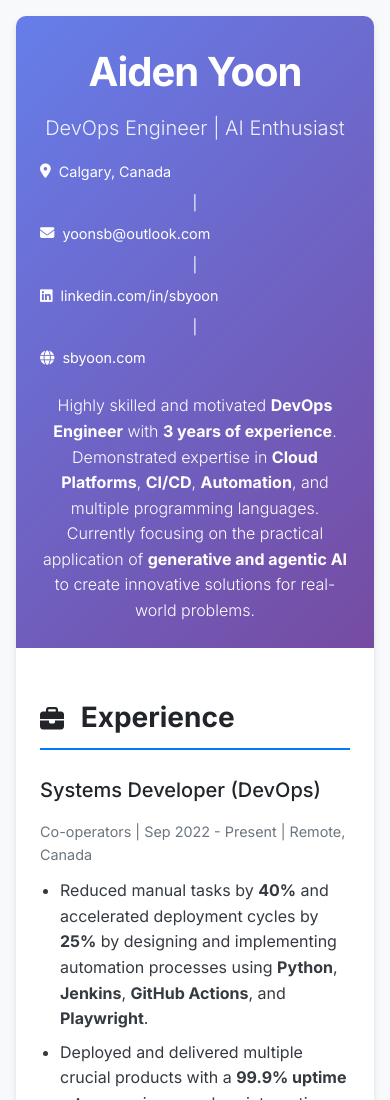
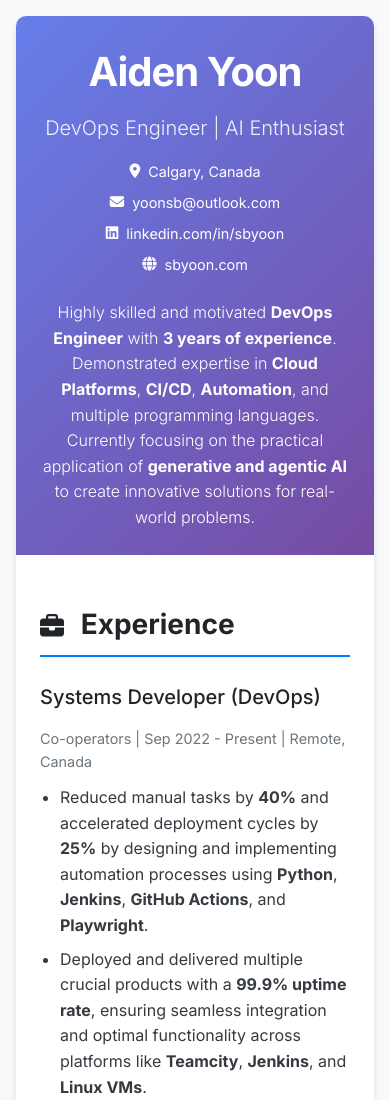
Before and after one commit to yansigit/sbyoon.com, a plain HTML site: page index.html in a window 390 px wide. Shown: the top 1100 px of the page. Drawn offline with nearby package versions, Linux system fonts and the light colour scheme.

Commit message:
fix the header mobile view

```diff
--- a/index.html
+++ b/index.html
@@ -14,9 +14,9 @@
             <h1 class="name">Aiden Yoon</h1>
             <p class="tagline">DevOps Engineer | AI Enthusiast</p>
             <div class="contact-info">
-                <span><i class="fas fa-map-marker-alt"></i> Calgary, Canada</span> |
-                <a href="mailto:yoonsb@outlook.com"><i class="fas fa-envelope"></i> yoonsb@outlook.com</a> |
-                <a href="https://linkedin.com/in/sbyoon" target="_blank"><i class="fab fa-linkedin"></i> linkedin.com/in/sbyoon</a> |
+                <span><i class="fas fa-map-marker-alt"></i> Calgary, Canada</span>
+                <a href="mailto:yoonsb@outlook.com"><i class="fas fa-envelope"></i> yoonsb@outlook.com</a>
+                <a href="https://linkedin.com/in/sbyoon" target="_blank"><i class="fab fa-linkedin"></i> linkedin.com/in/sbyoon</a>
                 <a href="https://sbyoon.com" target="_blank"><i class="fas fa-globe"></i> sbyoon.com</a>
             </div>
             <p class="summary">
--- a/styles.css
+++ b/styles.css
@@ -54,8 +54,15 @@ body {
     display: flex;
     flex-wrap: wrap;
     justify-content: center;
-    gap: 0.5rem 1rem;
     margin-bottom: 1.5rem;
+}
+
+.contact-info > * {
+    padding: 0 0.5rem;
+}
+
+.contact-info > * + * {
+    border-left: 1px solid rgba(255, 255, 255, 0.5);
 }
 
 .contact-info a {
@@ -208,6 +215,13 @@ li {
     }
     .contact-info {
         flex-direction: column;
+        align-items: center;
         gap: 0.5rem;
     }
+    .contact-info > * {
+        padding: 0;
+    }
+    .contact-info > * + * {
+        border-left: none;
+    }
 }
```
